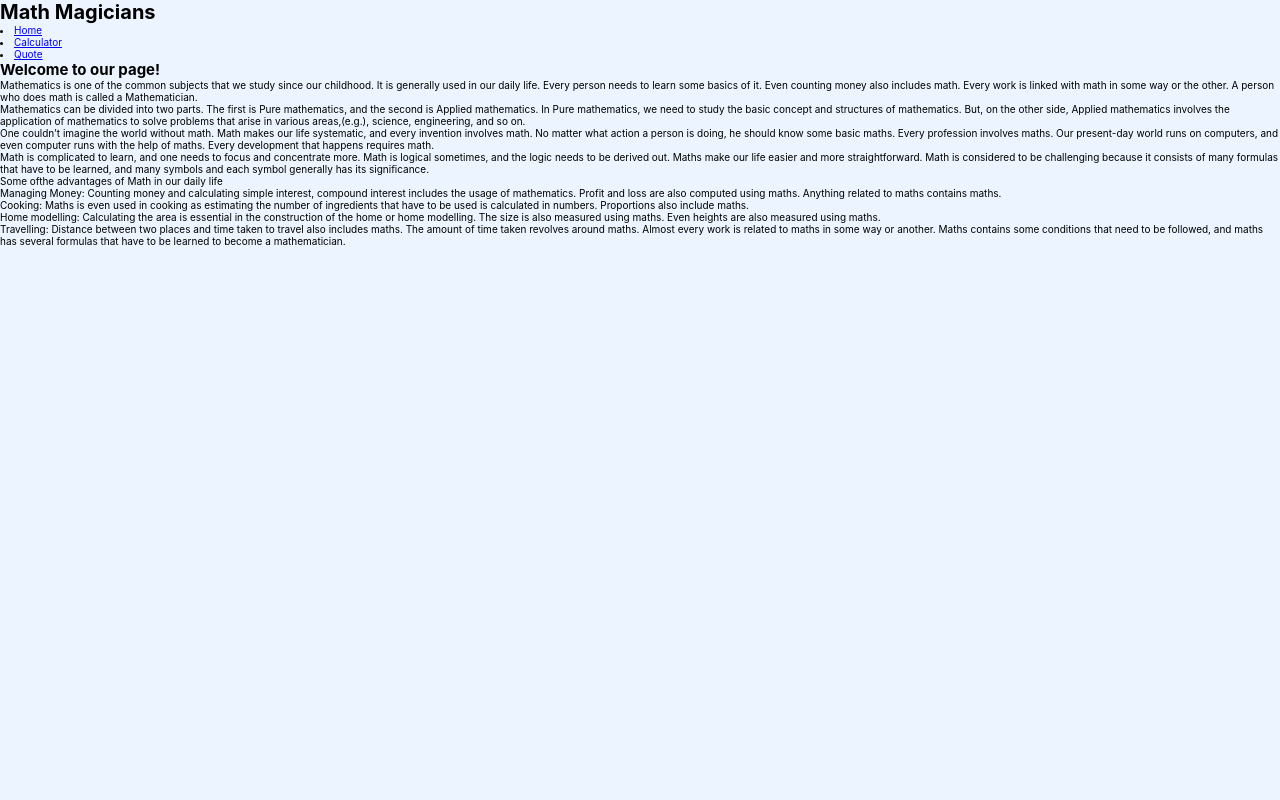
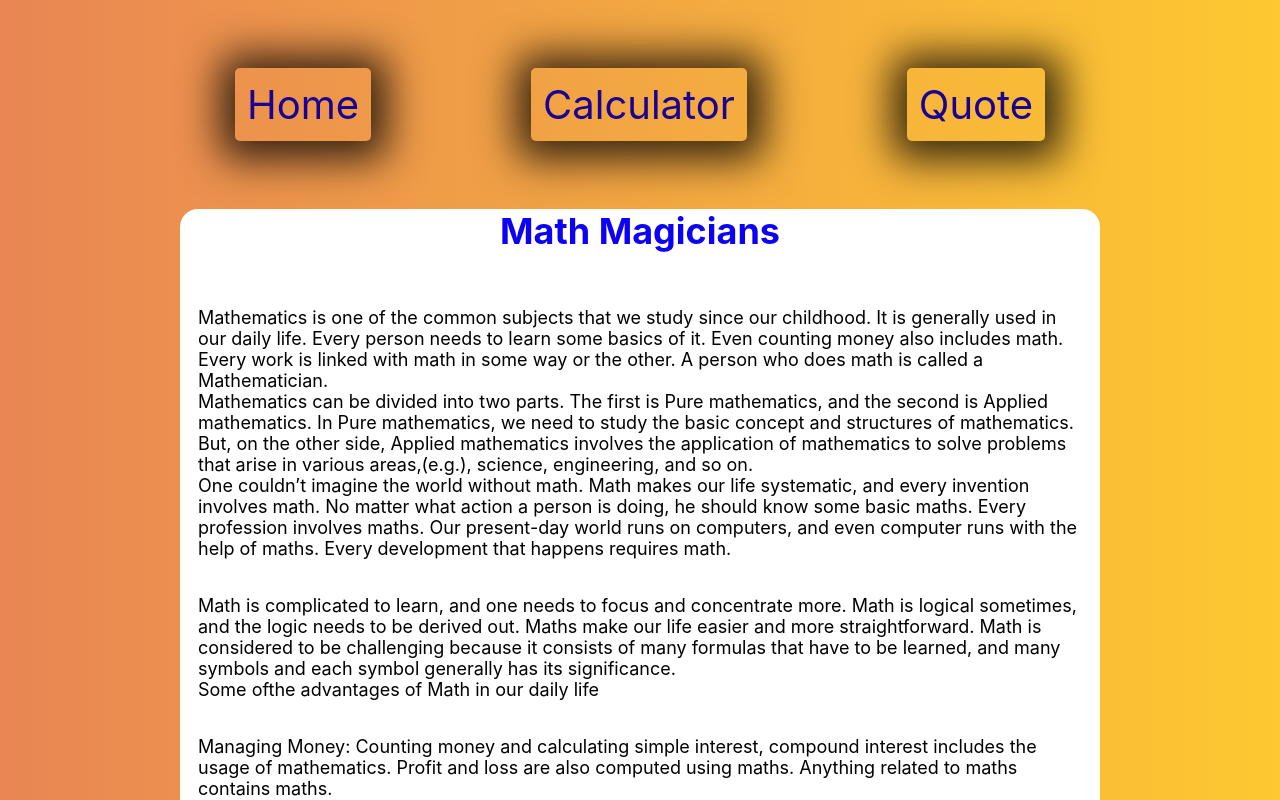
Before and after one commit to Krishnabot/Math-Magician, a React (Create React App) app: page / in a window 1280 px wide. Shown: the top 800 px of the page. Built offline with nearby package versions, Linux system fonts and the light colour scheme; the HTML template or start-up script is replaced by a standard one.

Commit message:
Add Styling

```diff
--- a/src/App.css
+++ b/src/App.css
@@ -7,6 +7,8 @@
   box-sizing: border-box;
   margin: 0;
   padding: 0;
+  background: #fdc830;
+  background: linear-gradient(to right, #e98654, #fdc830); /* W3C, IE 10+/ Edge, Firefox 16+, Chrome 26+, Opera 12+, Safari 7+ */
 }
 
 .container-wrap {
--- a/src/pages/Home.js
+++ b/src/pages/Home.js
@@ -1,9 +1,10 @@
 import React from 'react';
+import styles from './Home.module.css';
 
 const Home = () => (
-  <div className="container">
-    <h2>Welcome to our page!</h2>
-    <p className="intro-1">
+  <div className={styles.container}>
+    <h1>Math Magicians</h1>
+    <p className={styles.intro1}>
       Mathematics is one of the common subjects that we study since our
       childhood. It is generally used in our daily life. Every person needs to
       learn some basics of it. Even counting money also includes math. Every
@@ -23,7 +24,7 @@ const Home = () => (
       involves maths. Our present-day world runs on computers, and even computer
       runs with the help of maths. Every development that happens requires math.
     </p>
-    <p className="intro-2">
+    <p className={styles.intro2}>
       Math is complicated to learn, and one needs to focus and concentrate more.
       Math is logical sometimes, and the logic needs to be derived out. Maths
       make our life easier and more straightforward. Math is considered to be
@@ -32,30 +33,24 @@ const Home = () => (
       <br />
       Some ofthe advantages of Math in our daily life
     </p>
-    <ul>
-      <li>
+    <p className={styles.uses}>
       Managing Money: Counting money and calculating simple interest, compound
       interest includes the usage of mathematics. Profit and loss are also
       computed using maths. Anything related to maths contains maths.
-      </li>
-      <li>
+      <br />
       Cooking: Maths is even used in cooking as estimating the number of
       ingredients that have to be used is calculated in numbers. Proportions
       also include maths.
-      </li>
-      <li>
+      <br />
       Home modelling: Calculating the area is essential in the construction of
       the home or home modelling. The size is also measured using maths. Even
-        heights are also measured using maths.
-      </li>
-      <li>
-        Travelling: Distance between two places and time taken to travel also
-        includes maths. The amount of time taken revolves around maths. Almost
-        every work is related to maths in some way or another. Maths contains
-        some conditions that need to be followed, and maths has several formulas
-        that have to be learned to become a mathematician.
-      </li>
-    </ul>
+      heights are also measured using maths. Travelling: Distance between two
+      places and time taken to travel also includes maths. The amount of time
+      taken revolves around maths. Almost every work is related to maths in some
+      way or another. Maths contains some conditions that need to be followed,
+      and maths has several formulas that have to be learned to become a
+      mathematician.
+    </p>
   </div>
 );
 
--- /dev/null
+++ b/src/pages/Home.module.css
@@ -0,0 +1,22 @@
+
+.container {
+  margin-left: 10em;
+  margin-right: 10em;
+  font-size: 1.8em;
+  background: #fff;
+  border-radius: 1em;
+}
+
+h1 {
+  text-align: center;
+  margin-bottom: 1em;
+  color: rgb(12, 0, 245);
+  background: transparent;
+}
+
+.intro1,
+.intro2,
+.uses {
+  background: transparent;
+  padding: 1em;
+}
--- a/src/pages/NavBar.js
+++ b/src/pages/NavBar.js
@@ -1,5 +1,6 @@
 import React from 'react';
 import { NavLink } from 'react-router-dom';
+import styles from './NavBar.module.css';
 
 const NavBar = () => {
   const links = [
@@ -21,12 +22,11 @@ const NavBar = () => {
   ];
 
   return (
-    <div className="navbar-wrap">
-      <h1>Math Magicians</h1>
-      <div className="navbar">
+    <div className={styles.navbarwrap}>
+      <div className={styles.navbar}>
         {links.map((link) => (
-          <li className="navlink" key={link.id}>
-            <NavLink to={link.path} className="active-link">
+          <li className={styles.navlink} key={link.id}>
+            <NavLink to={link.path} className={styles.activelink}>
               {link.text}
             </NavLink>
           </li>
--- /dev/null
+++ b/src/pages/NavBar.module.css
@@ -0,0 +1,34 @@
+.navbarwrap {
+  overflow: hidden;
+  display: flex;
+  justify-content: center;
+}
+
+.navbar {
+  font-size: 40px;
+  background: transparent;
+}
+
+.navlink {
+  list-style-type: none;
+  padding: 2em;
+  float: left;
+  text-decoration: none !important;
+  background: transparent;
+}
+
+.activelink {
+  text-decoration: none;
+  color: rgb(27, 1, 145);
+  background: transparent;
+  box-shadow: 1px 3px 40px 16px rgba(0, 0, 0, 0.77);
+  -webkit-box-shadow: 1px 3px 40px 16px rgba(0, 0, 0, 0.77);
+  -moz-box-shadow: 1px 3px 40px 16px rgba(0, 0, 0, 0.77);
+  padding: 0.3em;
+  border-radius: 5px;
+}
+
+.activelink:hover {
+  color: rgb(42, 85, 165);
+  transform: scale(1.2);
+}
--- a/src/pages/Quote.js
+++ b/src/pages/Quote.js
@@ -1,4 +1,5 @@
 import React, { useState, useEffect } from 'react';
+import styles from './Quote.module.css';
 
 function Quote() {
   const [quote, setQuote] = useState('');
@@ -25,14 +26,11 @@ function Quote() {
   };
 
   return (
-    <div className="quotes-container">
-      <div id="quotes-box">
-        <div id="text">{quote}</div>
-        <div id="author">
-          {' '}
-          {author}
-        </div>
-        <button type="button" onClick={handleClick} id="new-quote">
+    <div className={styles.quotescontainer}>
+      <div className={styles.quotesbox}>
+        <div className={styles.quote}>{quote}</div>
+        <div className={styles.author}>{author}</div>
+        <button type="button" onClick={handleClick} className={styles.newquote}>
           New quote
         </button>
       </div>
--- /dev/null
+++ b/src/pages/Quote.module.css
@@ -0,0 +1,37 @@
+.quotescontainer {
+  display: flex;
+  justify-content: center;
+}
+
+.quotesbox {
+  display: inline-block;
+  border-radius: 10px 0 10px 0;
+  margin: 10rem auto;
+  width: 40rem;
+  padding: 3rem;
+  background: transparent;
+}
+
+.quote {
+  font-family: "Noto Sans SC", sans-serif;
+  font-size: 3rem;
+  margin-bottom: 1.5rem;
+  background: transparent;
+  color: #fff;
+}
+
+.author {
+  font-family: "Noto Sans SC", sans-serif;
+  display: flex;
+  justify-content: flex-end;
+  font-size: 1.9rem;
+  background: transparent;
+}
+
+.newquote {
+  padding: 1em;
+  border-radius: 10px;
+  font-size: 1.5rem;
+  background: rgb(93, 93, 231);
+  color: #fff;
+}
```
Also changed, not shown: src/assets/fonts/Poppins-ExtraLight.ttf (added). Lines whose indentation alone changed are shown as unchanged.
